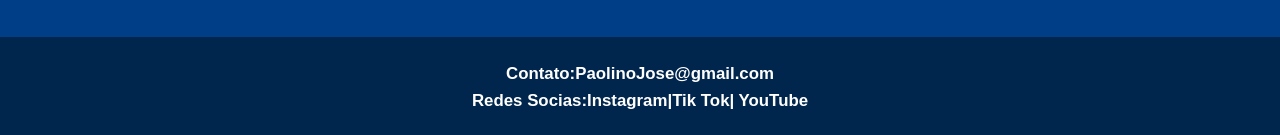
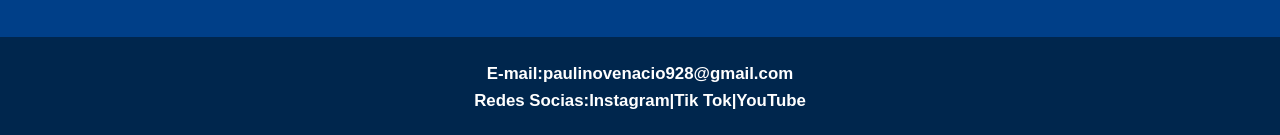
Before and after one commit to WagnerMartins-dev/paulino-jose, a plain HTML site: page index.html in a window 1280 px wide. Shown: the part 1941-2076 px from the top of the page. Drawn offline with Linux system fonts and the light colour scheme.

Commit message:
Update index.html

```diff
--- a/index.html
+++ b/index.html
@@ -67,8 +67,8 @@
  </section>
 
  <footer>
-    <h3>Contato:PaolinoJose@gmail.com</h3>
-    <h3>Redes Socias:Instagram|Tik Tok| YouTube</h3>
+    <h3>E-mail:paulinovenacio928@gmail.com</h3>
+    <h3>Redes Socias:Instagram|Tik Tok|YouTube</h3>
  </footer>
 </body>
 </html>
```
